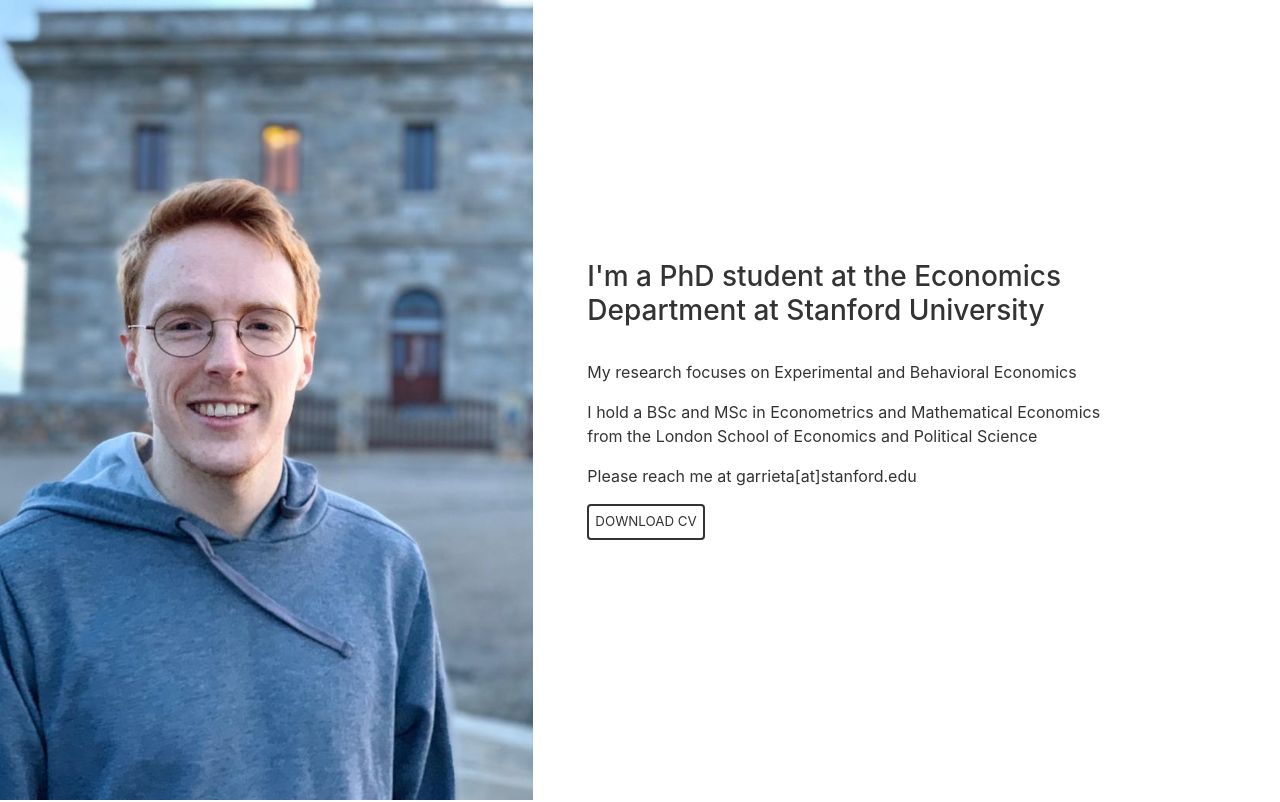
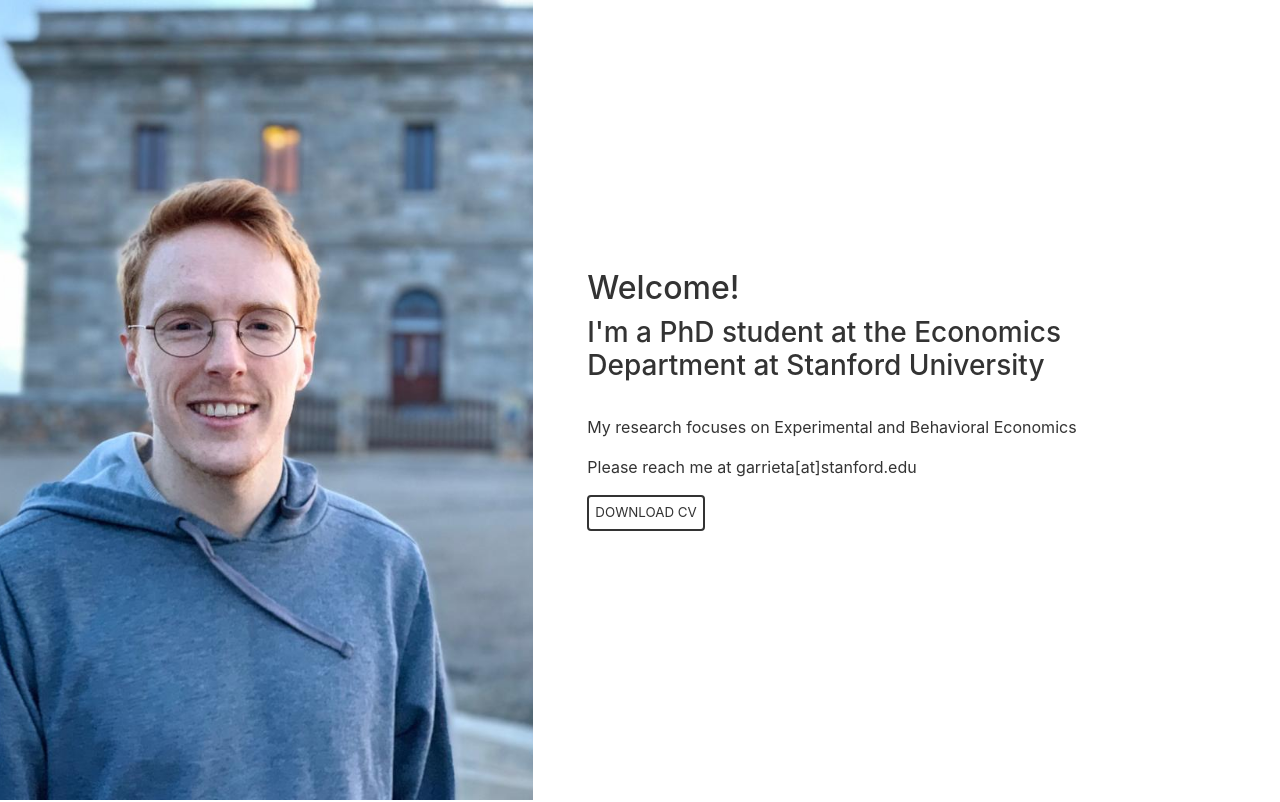
Before and after one commit to garrieta/garrieta.github.io, a plain HTML site: page index.html in a window 1280 px wide. Shown: the top 802 px of the page. Drawn offline with Linux system fonts and the light colour scheme.

Commit message:
Update index.html

```diff
--- a/index.html
+++ b/index.html
@@ -44,16 +44,15 @@
                     <div class="row row-grid justify-content-center">
                         <div class="section">
                             <div class="col-12 col-md-10">
+                                <h2 class="font-alt">
+                                    Welcome!
+                                </h2>
                                 <h3 class="font-alt">
                                     I'm a PhD student at the Economics Department at Stanford University
                                 </h3>
                                 <br>
                                 <p>
                                     My research focuses on Experimental and Behavioral Economics
-                                </p>
-                                <p>
-                                    I hold a BSc and MSc in Econometrics and Mathematical Economics from the London School
-                                    of Economics and Political Science
                                 </p>
 
                                 <p>
```
